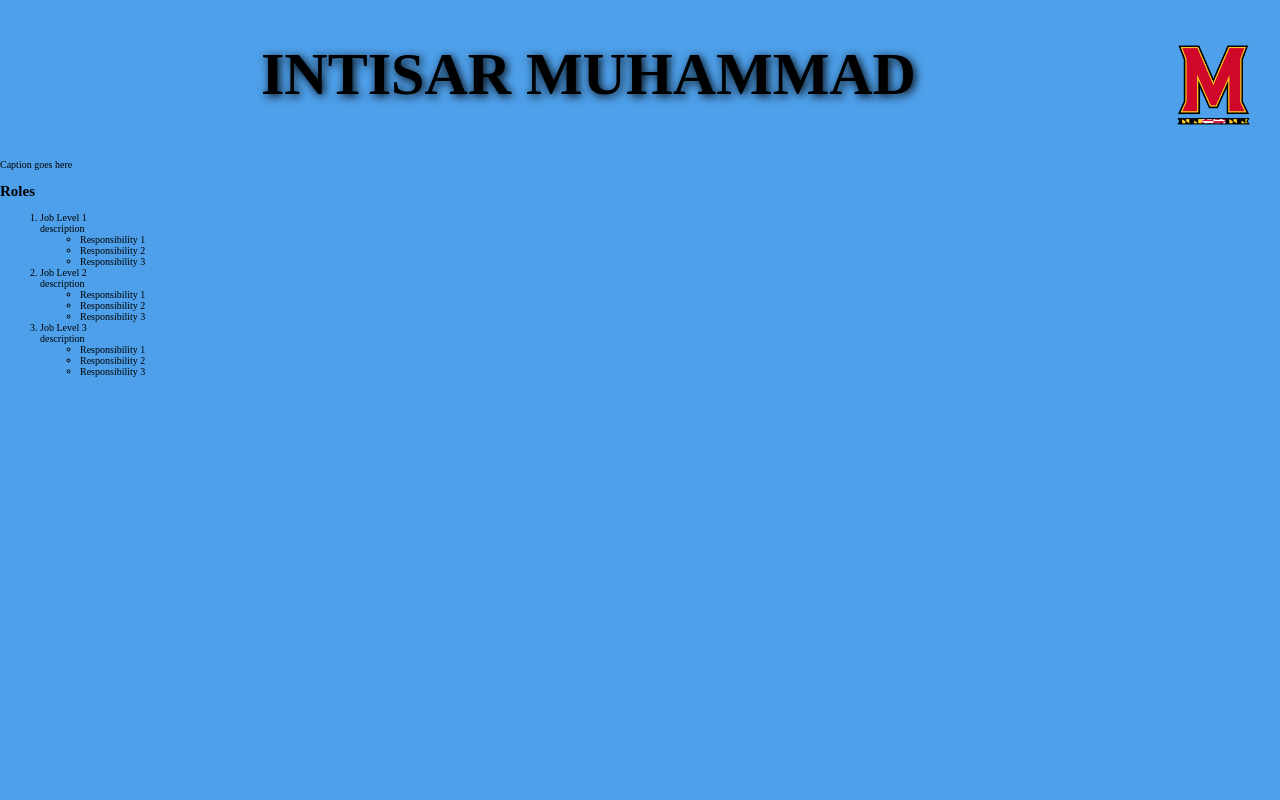
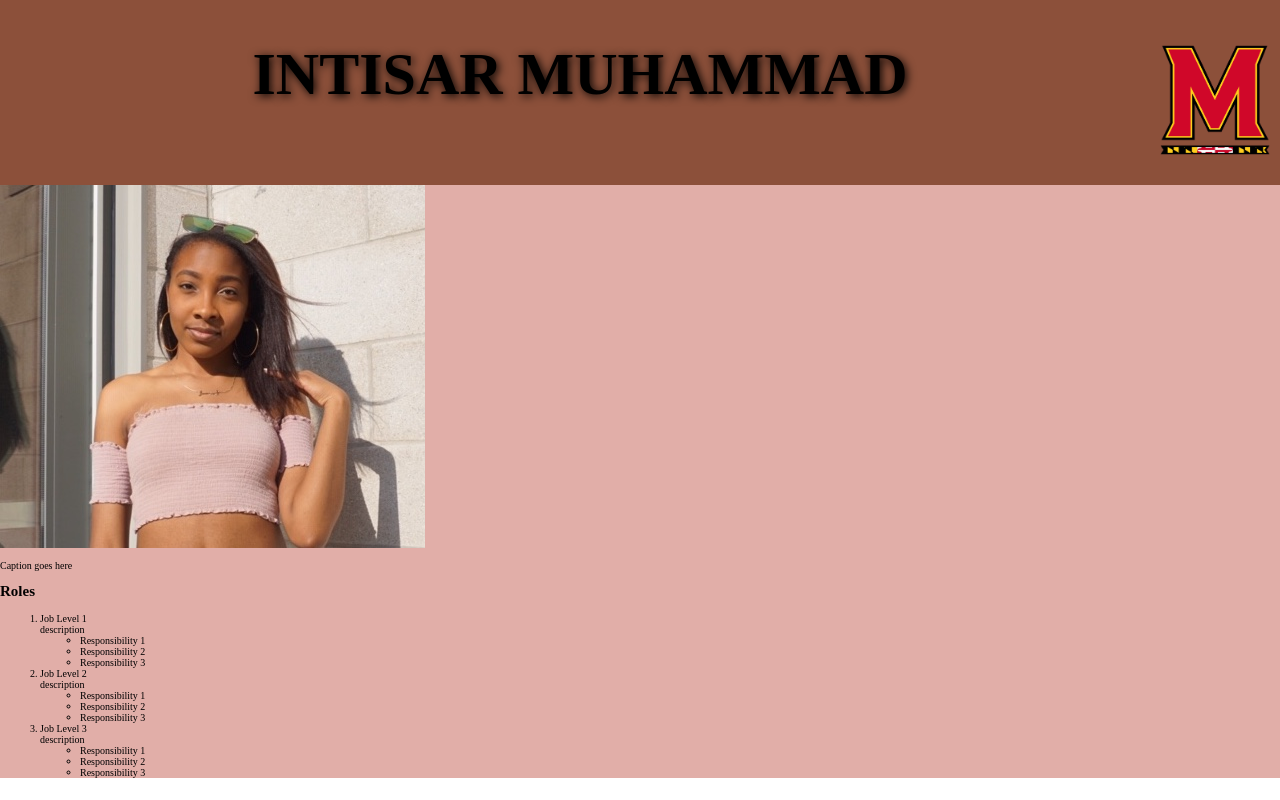
Before and after one commit to intisarmuhammad/intisarmuhammad.github.io, a plain HTML site: page Assignment_1/index.html in a window 1280 px wide. Drawn offline with Linux system fonts and the light colour scheme.

Commit message:
backgorund colors

```diff
--- a/Assignment_1/index.html
+++ b/Assignment_1/index.html
@@ -14,8 +14,9 @@
       <img src="umd_logo.png" alt="UMD logo" />
     </header>
 
-    <div class="page content">
+    <div class="page-content">
       <div class="self img">
+        <img src="pic_of_me.jpg" alt="self image" />
         <p>Caption goes here</p>
       </div>
       <div class="work history">
--- a/Assignment_1/style.css
+++ b/Assignment_1/style.css
@@ -7,7 +7,7 @@ html, body {
 
   html {
     font-size: 10px;
-    background-color: #4EA0EB;
+    background-color: white;
   }
 
   body {
@@ -32,9 +32,10 @@ html, body {
   /* header layout*/
 
   header {
-    margin-bottom: 10px;
+    margin-bottom: 0px;
     display: flex;
     flex-flow: row wrap;
+    background-color: #8C503A;
   }
 
   h1 {
@@ -44,7 +45,15 @@ html, body {
 
   header img {
     display: block;
-    height: 80px;
-    padding-right: 30px;
+    height: 110px;
+    width: 110px;
+    padding-right: 10px;
     padding-top: 45px;
+    padding-bottom: 30px;
   }
+
+  /* main layout */
+
+  .page-content{
+    background-color: #E1AEA8;
+  }
```
